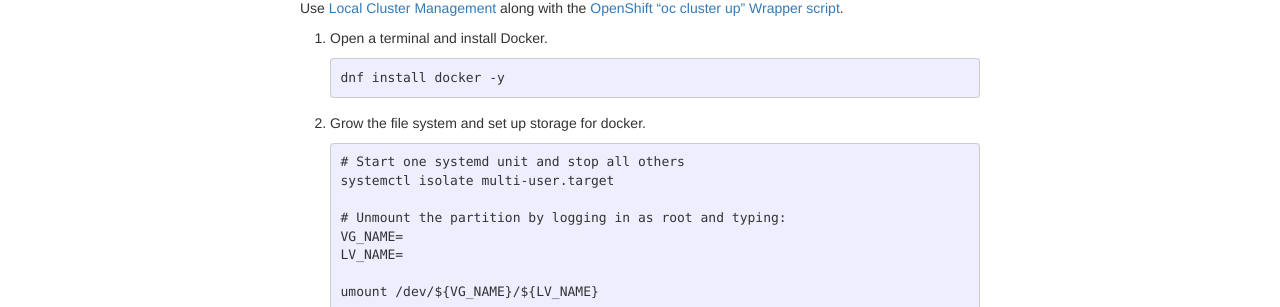
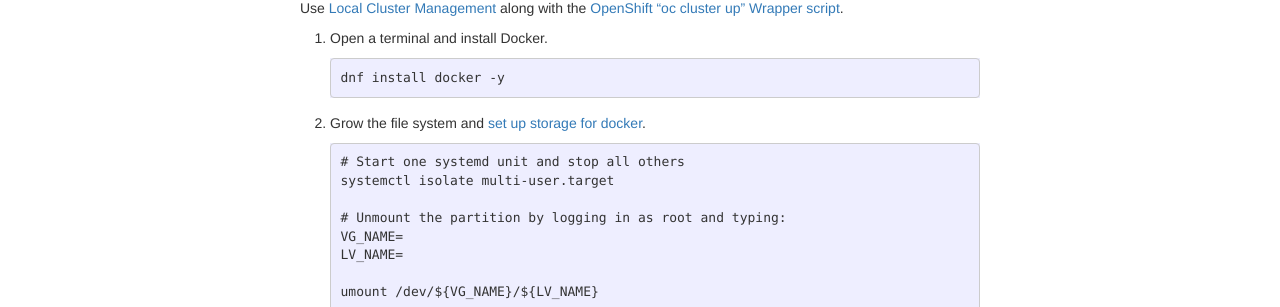
Before and after one commit to ecwpz91/ecwpz91.github.io, a Jekyll site: the page built from _posts/2017-09-08-CloudForms via OpenShift using Docker.md, in a window 1280 px wide and 900 px high. Shown: the part 417-724 px from the top of the window. Built offline with Jekyll 4.4.1, drawn with Linux system fonts in a browser that asks for light colours; nearby versions of some CDN libraries; some of the changed lines change nothing that is shown.

Commit message:
Added URL

```diff
--- a/_posts/2017-09-08-CloudForms via OpenShift using Docker.md
+++ b/_posts/2017-09-08-CloudForms via OpenShift using Docker.md
@@ -16,7 +16,7 @@ Use [Local Cluster Management][1] along with the [OpenShift "oc cluster up" Wrap
 
        dnf install docker -y
 
-2. Grow the file system and set up storage for docker.
+2. Grow the file system and [set up storage for docker][6].
 
        # Start one systemd unit and stop all others
        systemctl isolate multi-user.target
@@ -161,3 +161,4 @@ Pretty neat example of how open source community continues to drive innovation a
 [3]: https://access.redhat.com/downloads/content/290
 [4]: https://github.com/openshift-evangelists/oc-cluster-wrapper/compare/master...ecwpz91:master#diff-dc69f8a6772962ea80798d5ada35e9b7
 [5]: https://github.com/openshift-evangelists/oc-cluster-wrapper/pull/59
+[6]: https://docs.openshift.com/container-platform/latest/install_config/install/host_preparation.html#configuring-docker-storage
```
